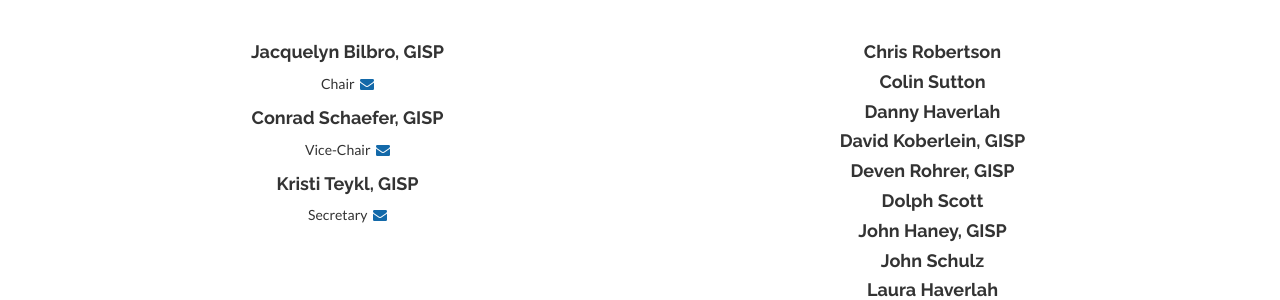
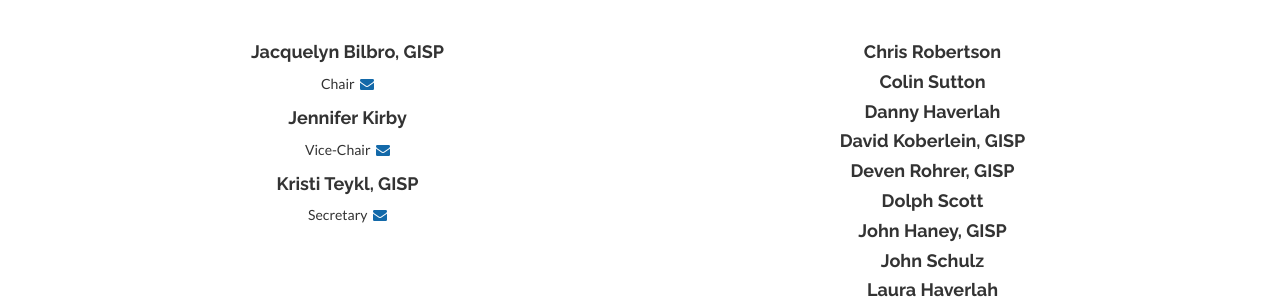
Before and after one commit to centexgis/centexgis.github.io, a Jekyll site: the page built from about.html, in a window 1280 px wide and 900 px high. Shown: the part 437-737 px from the top of the window. Built offline with Jekyll 4.4.1, drawn with Linux system fonts in a browser that asks for light colours; nearby versions of some CDN libraries.

Commit message:
updated vice chair info - jkirby

```diff
--- a/_config.yml
+++ b/_config.yml
@@ -55,11 +55,11 @@ members:
     social:
       - title: envelope #use for email address
         url: mailto:jacqcmb@gmail.com
-  - name: Conrad Schaefer, GISP
+  - name: Jennifer Kirby
     position: Vice-Chair
     social:
       - title: envelope #use for email address
-        url: mailto:frshtrax@yahoo.com
+        url: mailto:kirbyjen12@gmail.com
   - name: Kristi Teykl, GISP
     position: Secretary
     social:
```
